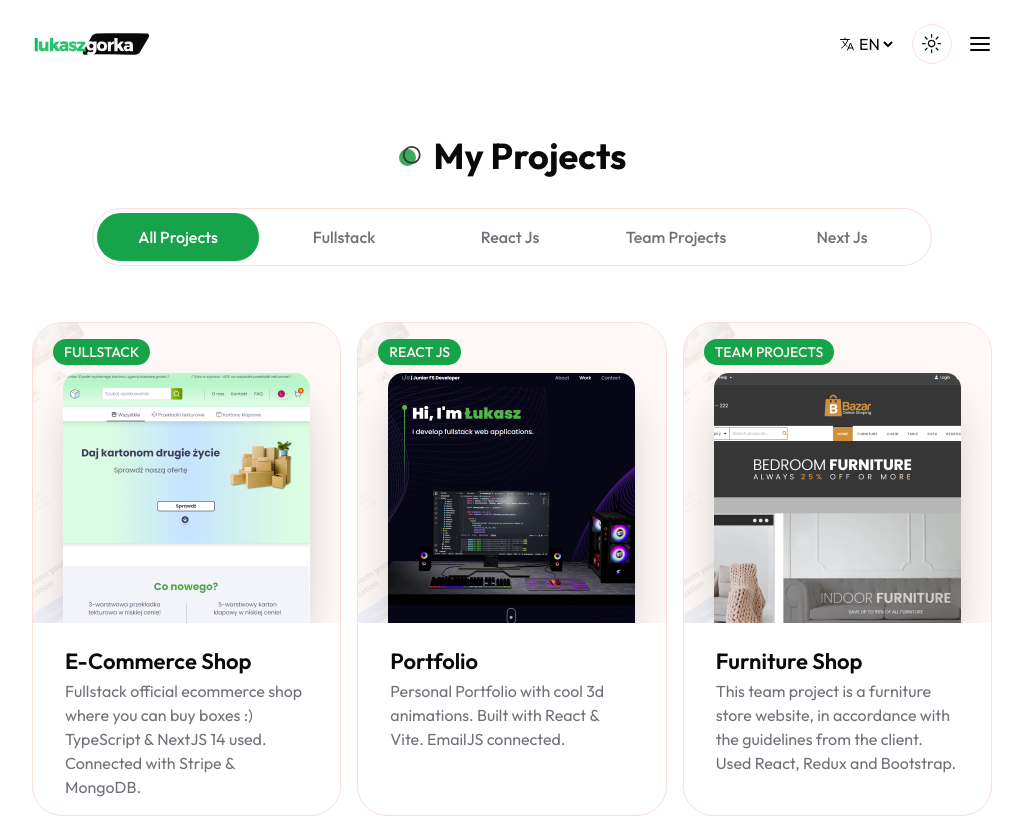
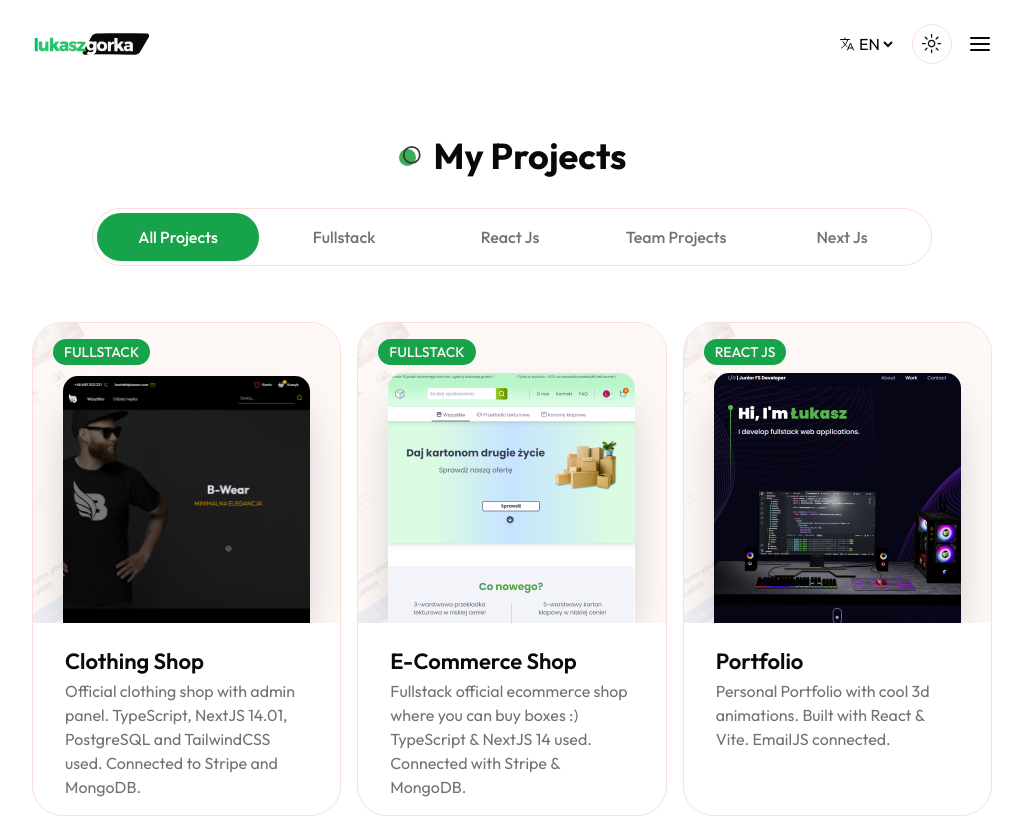
Before and after one commit to Cinamon88/new_portfolio_24, a Next.js app: page /en/projects in a window 1280 px wide. Shown: the top 816 px of the page, without its empty margins (128-1151 px from the left). Built offline with nearby package versions, Linux system fonts and the light colour scheme.

Commit message:
add new project

```diff
--- a/messages/en.json
+++ b/messages/en.json
@@ -62,7 +62,9 @@
       "project_name3": "Furniture Shop",
       "project_desc3": "This team project is a furniture store website, in accordance with the guidelines from the client. Used React, Redux and Bootstrap.",
       "project_name4": "Online Shop",
-      "project_desc4": "Online shop where you can buy boxes :) React & NextJS 12 used. Connected with Stripe & Sanity."
+      "project_desc4": "Online shop where you can buy boxes :) React & NextJS 12 used. Connected with Stripe & Sanity.",
+      "project_name5": "Clothing Shop",
+      "project_desc5": "Official clothing shop with admin panel. TypeScript, NextJS 14.01, PostgreSQL and TailwindCSS used. Connected to Stripe and MongoDB."
     },
 
     "Reviews": {
@@ -87,6 +89,8 @@
       "project_desc3": "This team project is a furniture store website, in accordance with the guidelines from the client. Used React, Redux and Bootstrap.",
       "project_name4": "Online Shop",
       "project_desc4": "Online shop where you can buy boxes :) React & NextJS 12 used. Connected with Stripe & Sanity.",
+      "project_name5": "Clothing Shop",
+      "project_desc5": "Official clothing shop with admin panel. TypeScript, NextJS 14.01, PostgreSQL and TailwindCSS used. Connected to Stripe and MongoDB.",
       "category": "All Projects",
       "category_tm": "Team Projects"
     },
--- a/messages/pl.json
+++ b/messages/pl.json
@@ -62,7 +62,9 @@
       "project_name3": "Sklep meblowy",
       "project_desc3": "Ten zespołowy projekt to strona sklepu meblowego, zgodna z wytycznymi Klienta. Użyto React, Redux i Bootstrap.",
       "project_name4": "Sklep Online",
-      "project_desc4": "Sklep internetowy w którym można kupić pudełka :) Użyto React & NextJS 12. Połączony ze Stripe & Sanity."
+      "project_desc4": "Sklep internetowy w którym można kupić pudełka :) Użyto React & NextJS 12. Połączony ze Stripe & Sanity.",
+      "project_name5": "Sklep Odzieżowy",
+      "project_desc5": "Oficjalny sklep odzieżowy z panelem admina. Wykorzystano TypeScript, NextJS 14.01, PostgreSQL oraz TailwindCSS. Połączony ze Stripe i MongoDB."
     },
 
     "Reviews": {
@@ -87,6 +89,8 @@
       "project_desc3": "Ten zespołowy projekt to strona sklepu meblowego, zgodna z wytycznymi Klienta. Użyto React, Redux i Bootstrap.",
       "project_name4": "Sklep Online",
       "project_desc4": "Sklep internetowy w którym można kupić pudełka :) Użyto React & NextJS 12. Połączony ze Stripe & Sanity.",
+      "project_name5": "Sklep Odzieżowy",
+      "project_desc5": "Oficjalny sklep odzieżowy z panelem admina. Wykorzystano TypeScript, NextJS 14.01, PostgreSQL oraz TailwindCSS. Połączony ze Stripe i MongoDB.",
       "category": "Wszystkie Projekty",
       "category_tm": "Projekty Zespołowe"
 
--- a/src/app/[locale]/projects/page.jsx
+++ b/src/app/[locale]/projects/page.jsx
@@ -1,49 +1,58 @@
-'use client'
+"use client";
 
 import ProjectCard from "../../../components/ProjectCard";
-import { Tabs, TabsContent, TabsList, TabsTrigger } from "../../../components/ui/tabs";
+import {
+  Tabs,
+  TabsContent,
+  TabsList,
+  TabsTrigger,
+} from "../../../components/ui/tabs";
 import { useState } from "react";
-import { useTranslations } from 'next-intl';
-
-
+import { useTranslations } from "next-intl";
 
 const Projects = () => {
-
-  const t = useTranslations('MyProjects');
+  const t = useTranslations("MyProjects");
 
   const projectData = [
-
     {
-        image: '/work/1.png',
-        category: 'fullstack',
-        name: `${t('project_name1')}`,
-        description: `${t('project_desc1')}`,
-        link: 'https://www.ecopudelka.pl/',
-        github: '/',
+      image: "/work/5.png",
+      category: "fullstack",
+      name: `${t("project_name5")}`,
+      description: `${t("project_desc5")}`,
+      link: "https://www.bwearing.pl/",
+      github: "/",
     },
     {
-        image: '/work/2.png',
-        category: 'react js',
-        name: `${t('project_name2')}`,
-        description: `${t('project_desc2')}`,
-        link: 'https://3dportfolio-liard.vercel.app/',
-        github: 'https://github.com/Cinamon88/my_portfolio',
+      image: "/work/1.png",
+      category: "fullstack",
+      name: `${t("project_name1")}`,
+      description: `${t("project_desc1")}`,
+      link: "https://www.ecopudelka.pl/",
+      github: "/",
     },
     {
-        image: '/work/3.png',
-        category: `${t('category_tm')}`,
-        name: `${t('project_name3')}`,
-        description: `${t('project_desc3')}`,
-        link: 'https://furnitureshop.cinamon88.repl.co',
-        github: 'https://github.com/Cinamon88/FurnitureShop',
+      image: "/work/2.png",
+      category: "react js",
+      name: `${t("project_name2")}`,
+      description: `${t("project_desc2")}`,
+      link: "https://3dportfolio-liard.vercel.app/",
+      github: "https://github.com/Cinamon88/my_portfolio",
     },
     {
-        image: '/work/4.png',
-        category: 'next js',
-        name: `${t('project_name4')}`,
-        description: `${t('project_desc4')}`,
-        link: 'https://ecopudelka-ecommerce.vercel.app/',
-        github: '/',
+      image: "/work/3.png",
+      category: `${t("category_tm")}`,
+      name: `${t("project_name3")}`,
+      description: `${t("project_desc3")}`,
+      link: "https://furnitureshop.cinamon88.repl.co",
+      github: "https://github.com/Cinamon88/FurnitureShop",
+    },
+    {
+      image: "/work/4.png",
+      category: "next js",
+      name: `${t("project_name4")}`,
+      description: `${t("project_desc4")}`,
+      link: "https://ecopudelka-ecommerce.vercel.app/",
+      github: "/",
     },
     // {
     //     image: '/work/3.png',
@@ -53,23 +62,28 @@ const Projects = () => {
     //     link: '/',
     //     github: '/',
     // },
-  ]
+  ];
 
-  const uniqueCategories = [`${t('category')}`, ...new Set(projectData.map((item) => item.category))];
+  const uniqueCategories = [
+    `${t("category")}`,
+    ...new Set(projectData.map((item) => item.category)),
+  ];
 
   const [categories, setCategories] = useState(uniqueCategories);
-  const [category, setCategory] = useState(`${t('category')}`);
+  const [category, setCategory] = useState(`${t("category")}`);
 
-  const filteredProjects = projectData.filter(project => {
-    return category === `${t('category')}` ? project : project.category === category;
+  const filteredProjects = projectData.filter((project) => {
+    return category === `${t("category")}`
+      ? project
+      : project.category === category;
   });
 
-
-
   return (
-    <section className='min-h-screen pt-12'>
+    <section className="min-h-screen pt-12">
       <div className="container mx-auto">
-        <h2 className="section-title mb-8 xl:mb-16 text-center mx-auto">{t('subheading')}</h2>
+        <h2 className="section-title mb-8 xl:mb-16 text-center mx-auto">
+          {t("subheading")}
+        </h2>
         <Tabs defaultValue={category} className="mb-24 xl:mb-48">
           <TabsList className="w-full grid h-full md:grid-cols-5 md:max-w-[840px] mb-12 mx-auto md:border dark:border-none">
             {categories.map((category, index) => {
@@ -78,24 +92,26 @@ const Projects = () => {
                   onClick={() => setCategory(category)}
                   value={category}
                   key={index}
-                  className='capitalize w-[162px]'
+                  className="capitalize w-[162px]"
                 >
-                    {category}
+                  {category}
                 </TabsTrigger>
-              )
+              );
             })}
           </TabsList>
           <div className="text-lg xl:mt-8 grid grid-cols-1 lg:grid-cols-3 gap-4">
             {filteredProjects.map((project, index) => {
-              return <TabsContent value={category} key={index}>
-                <ProjectCard project={project} />
-              </TabsContent>
+              return (
+                <TabsContent value={category} key={index}>
+                  <ProjectCard project={project} />
+                </TabsContent>
+              );
             })}
           </div>
         </Tabs>
       </div>
     </section>
-  )
-}
+  );
+};
 
-export default Projects
+export default Projects;
--- a/src/components/Work.jsx
+++ b/src/components/Work.jsx
@@ -17,6 +17,14 @@ const Work = () => {
     const t = useTranslations('Work');
 
     const projectData = [
+        {
+            image: '/work/5.png',
+            category: 'fullstack',
+            name: `${t('project_name5')}`,
+            description: `${t('project_desc5')}`,
+            link: 'https://www.bwearing.pl/',
+            github: '/',
+        },
         {
             image: '/work/1.png',
             category: 'fullstack',
```
Also changed, not shown: public/work/5.png (added).
